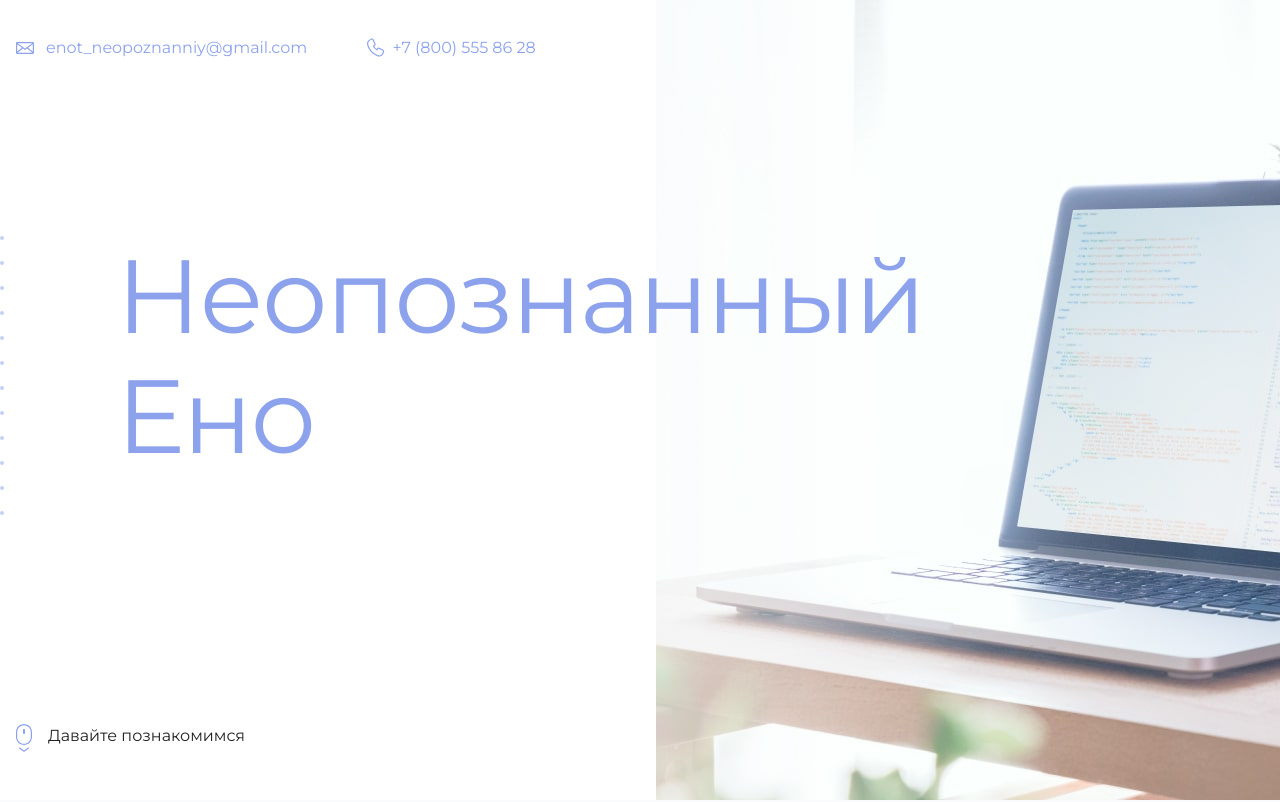
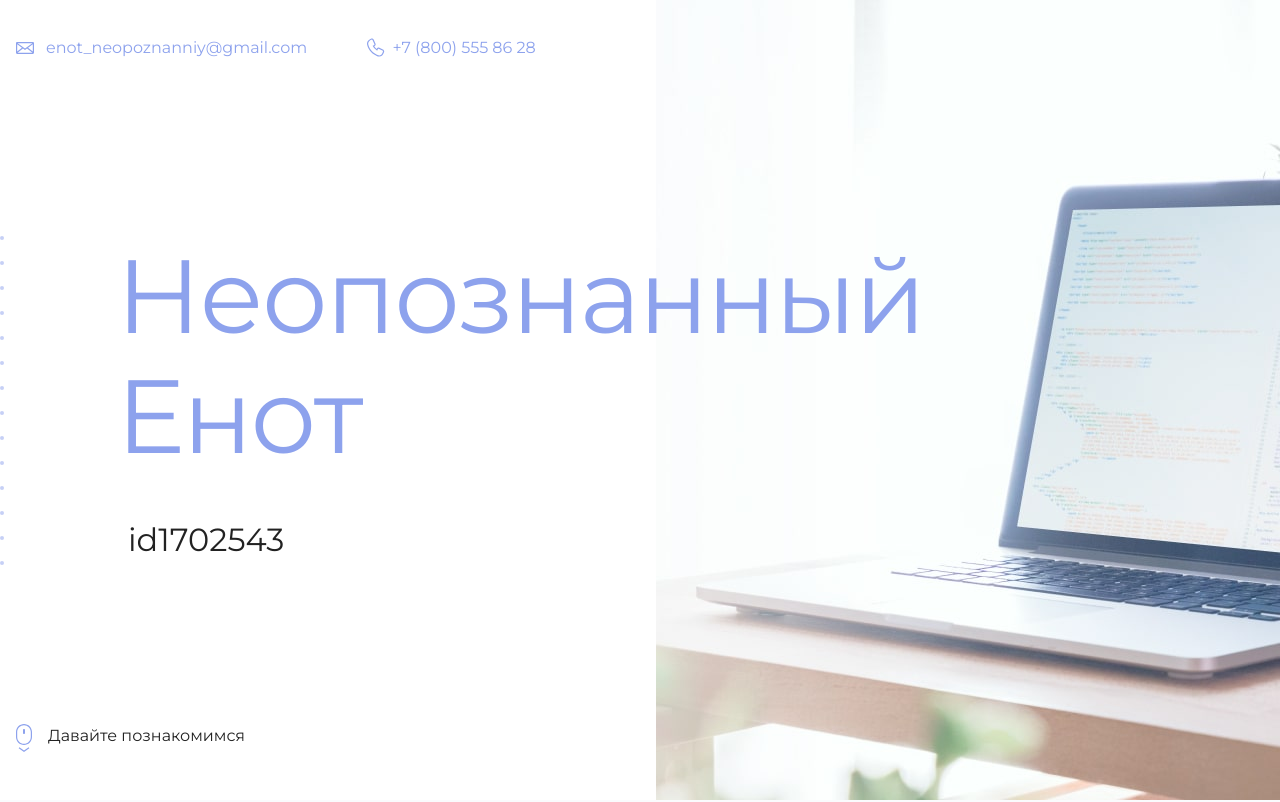
Before and after one commit to maksdrop/maksdrop.github.io, a plain HTML site: page index.html in a window 1280 px wide. Shown: the top 802 px of the page. Drawn offline with Linux system fonts and the light colour scheme.

Commit message:
Поставил id

```diff
--- a/index.html
+++ b/index.html
@@ -18,8 +18,8 @@
     <main>
       <section class="hero-image">
         <div class="container">
-          <h1 class="heading">Неопознанный Енo</h1>
-          <p><wrhejtttttttttttttttttttttttttttttttttttttttttt></p>
+          <h1 class="heading">Неопознанный Енoт</h1>
+          <p>id1702543</p>
         </div>
       </section>
 
```
